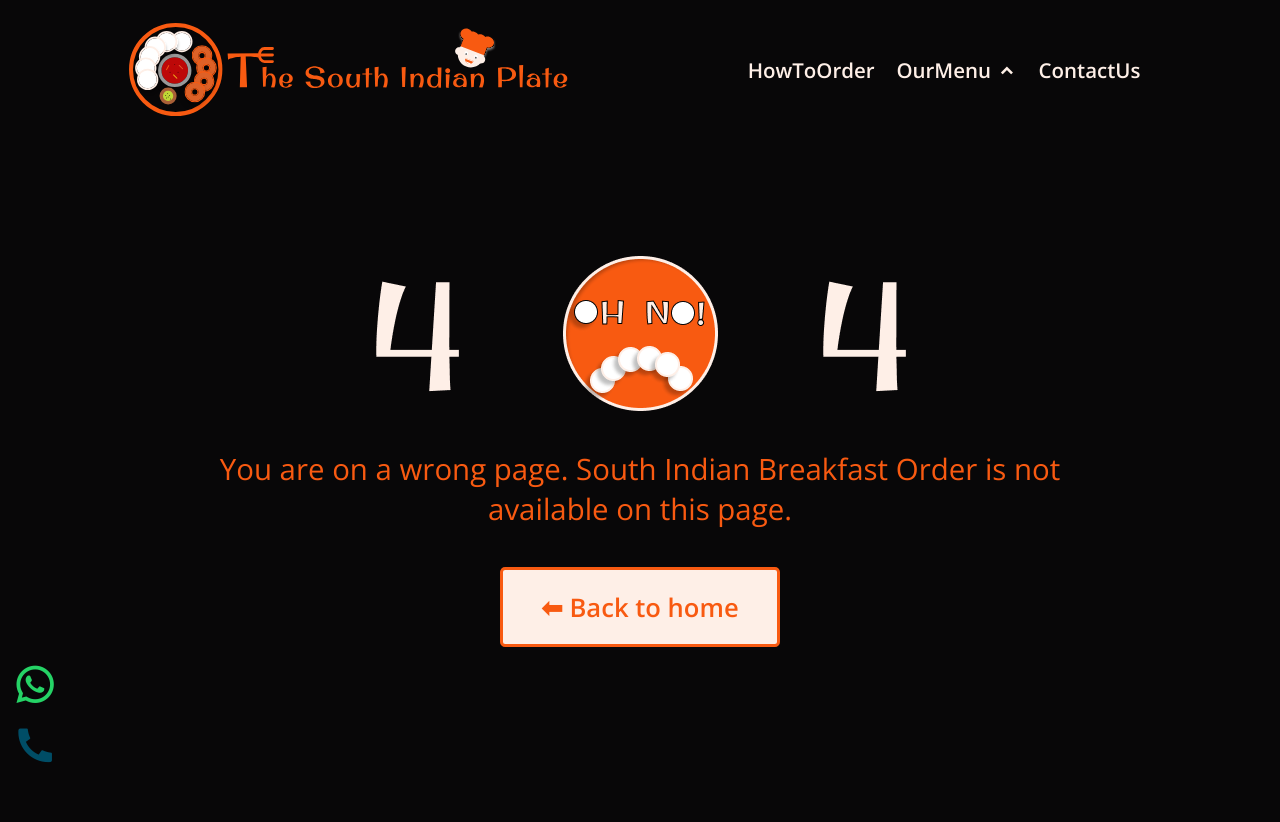
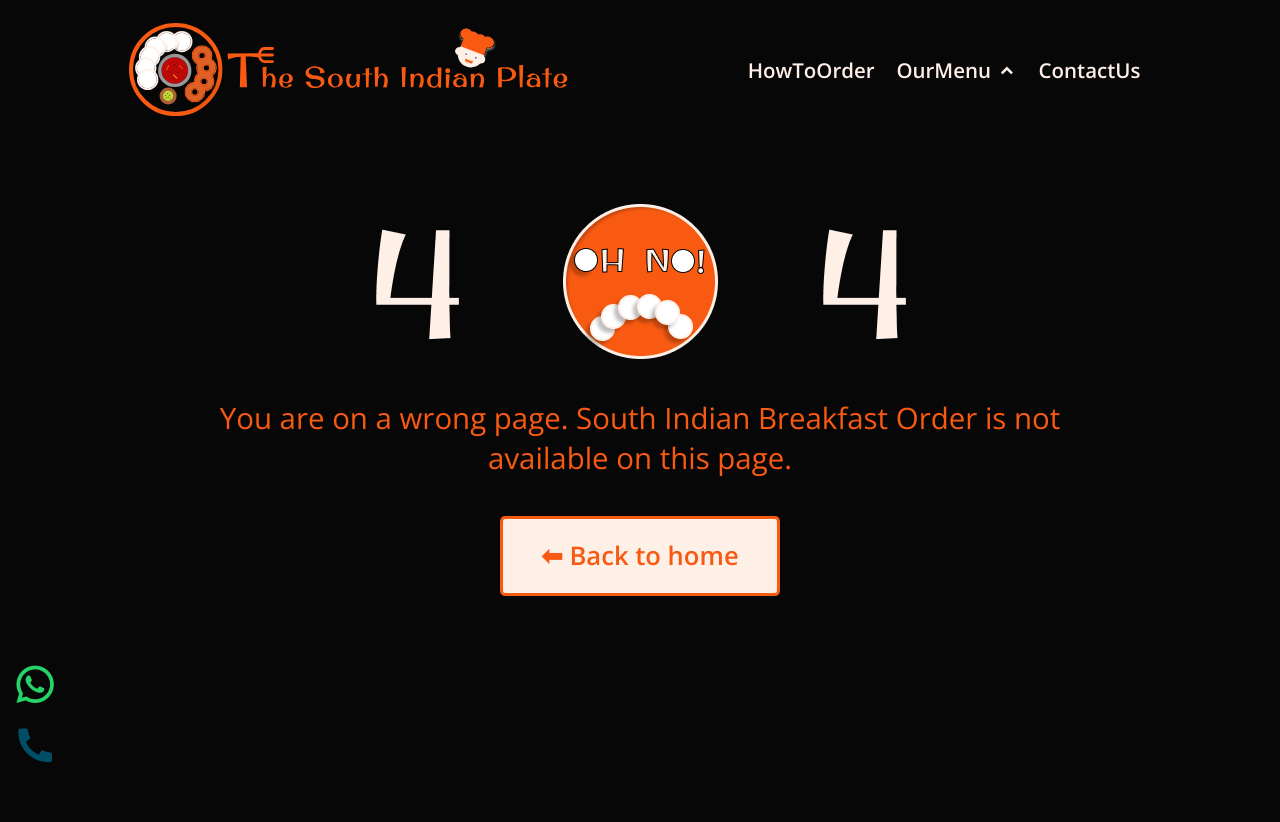
Before and after one commit to jitbherwaniofficial/thesouthindianplate, a Django app: template templates/404.html in a window 1280 px wide. Shown: the top 822 px of the page. Run offline with Django 5.2, Linux system fonts and the light colour scheme; the template is opened without the code that fills it, so the values that code supplies are empty.

Commit message:
404 Updated part 10

```diff
--- a/templates/404.html
+++ b/templates/404.html
@@ -20,7 +20,7 @@
             color: #feefe7;
         }
         .error_404 {
-            padding-top: 8vw;
+            padding: 8vw 0;
             width: 100%;
             height: 100vh;
             display: flex;
```
